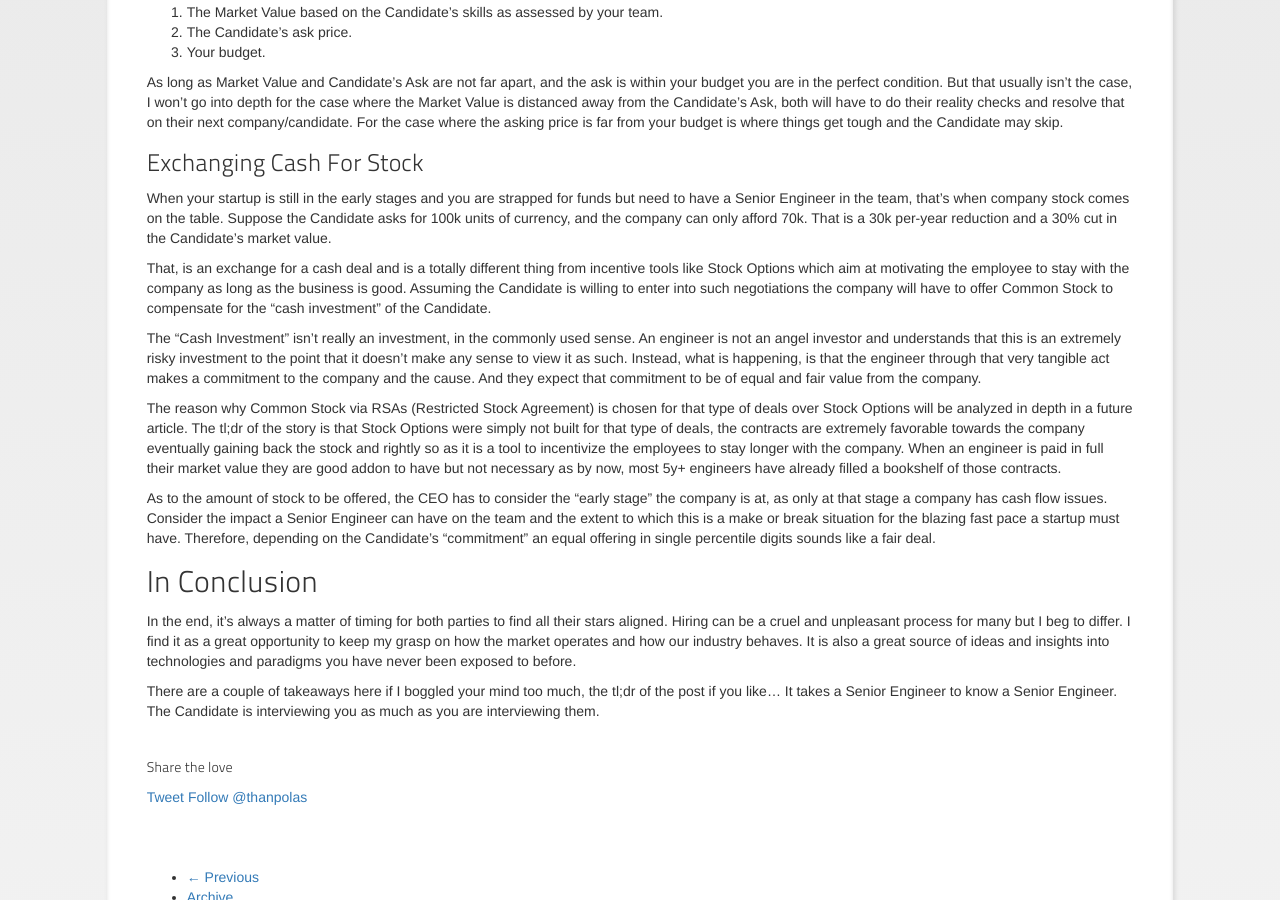
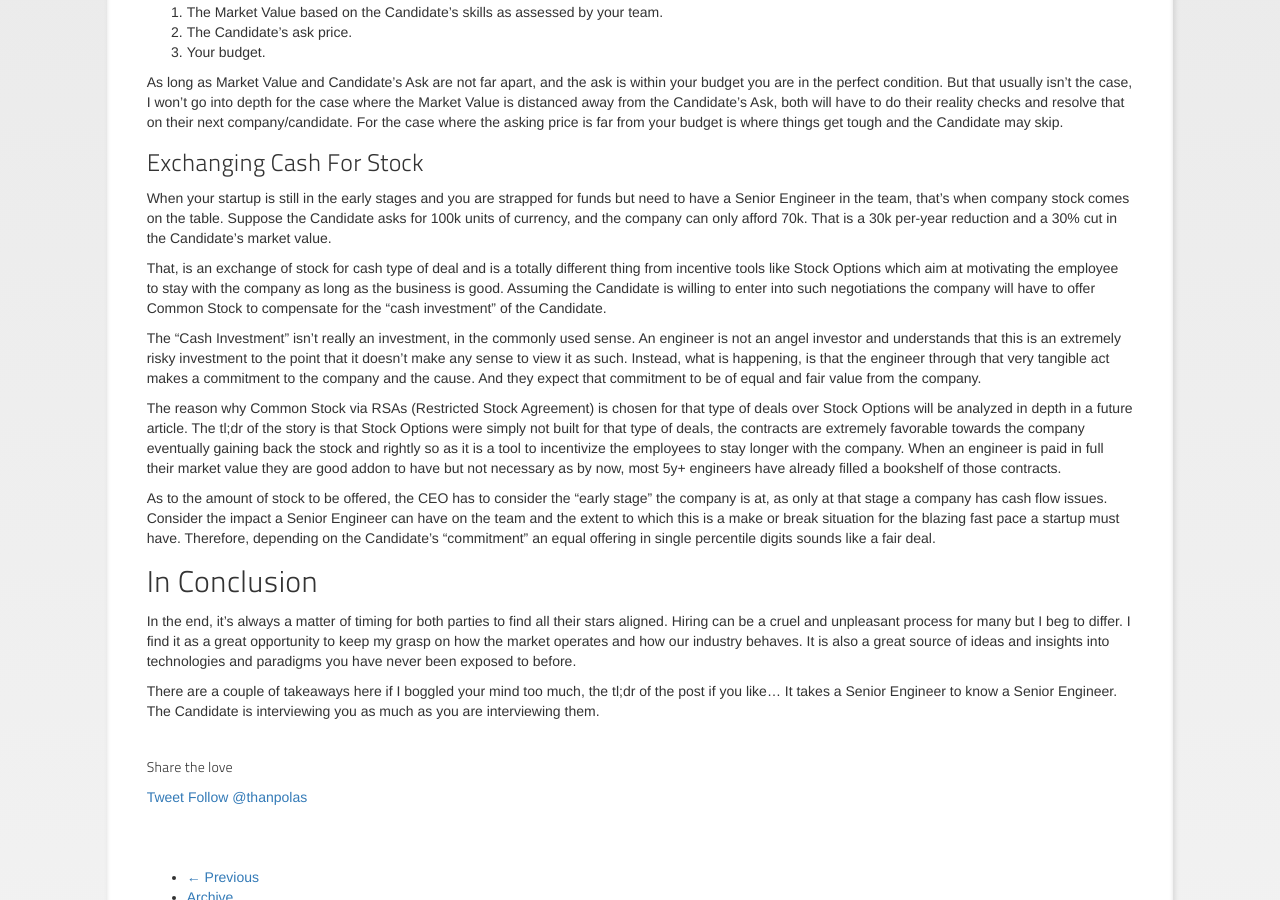
Before and after one commit to thanpolas/thanpolas.github.com, a Jekyll site: the page built from _posts/hiring/2018-01-23-hiring-senior-engineers.md, in a window 1280 px wide and 900 px high, scrolled down 6211 px. Built offline with Jekyll 4.4.1, drawn with Linux system fonts in a browser that asks for light colours; nearby versions of some CDN libraries; comment, search, counter and statistics services are not loaded.

Commit message:
clearer expression on senior post

```diff
--- a/_posts/hiring/2018-01-23-hiring-senior-engineers.md
+++ b/_posts/hiring/2018-01-23-hiring-senior-engineers.md
@@ -233,7 +233,7 @@ As long as Market Value and Candidate's Ask are not far apart, and the ask is wi
 
 When your startup is still in the early stages and you are strapped for funds but need to have a Senior Engineer in the team, that's when company stock comes on the table. Suppose the Candidate asks for 100k units of currency, and the company can only afford 70k. That is a 30k per-year reduction and a 30% cut in the Candidate's market value.
 
-That, is an exchange for a cash deal and is a totally different thing from incentive tools like Stock Options which aim at motivating the employee to stay with the company as long as the business is good. Assuming the Candidate is willing to enter into such negotiations the company will have to offer Common Stock to compensate for the "cash investment" of the Candidate.
+That, is an exchange of stock for cash type of deal and is a totally different thing from incentive tools like Stock Options which aim at motivating the employee to stay with the company as long as the business is good. Assuming the Candidate is willing to enter into such negotiations the company will have to offer Common Stock to compensate for the "cash investment" of the Candidate.
 
 The "Cash Investment" isn't really an investment, in the commonly used sense. An engineer is not an angel investor and understands that this is an extremely risky investment to the point that it doesn't make any sense to view it as such. Instead, what is happening, is that the engineer through that very tangible act makes a commitment to the company and the cause. And they expect that commitment to be of equal and fair value from the company.
 
```
